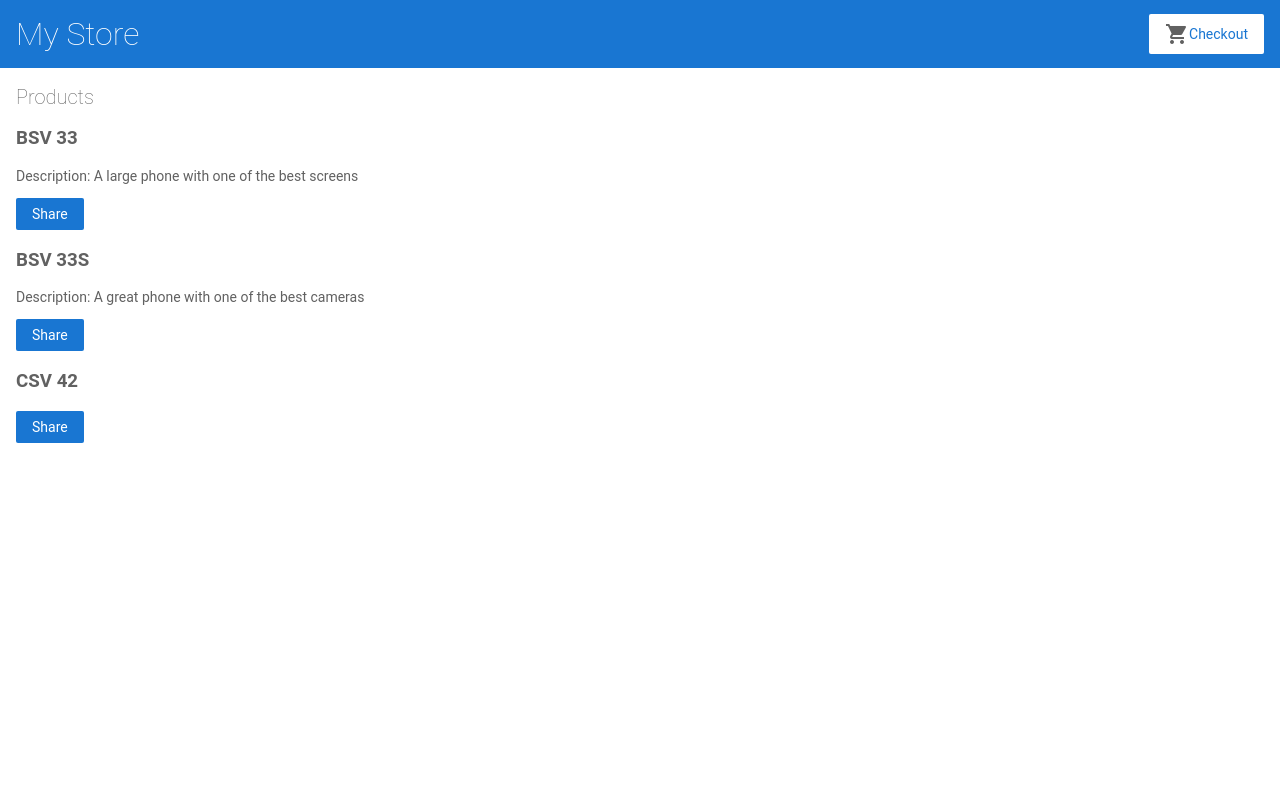
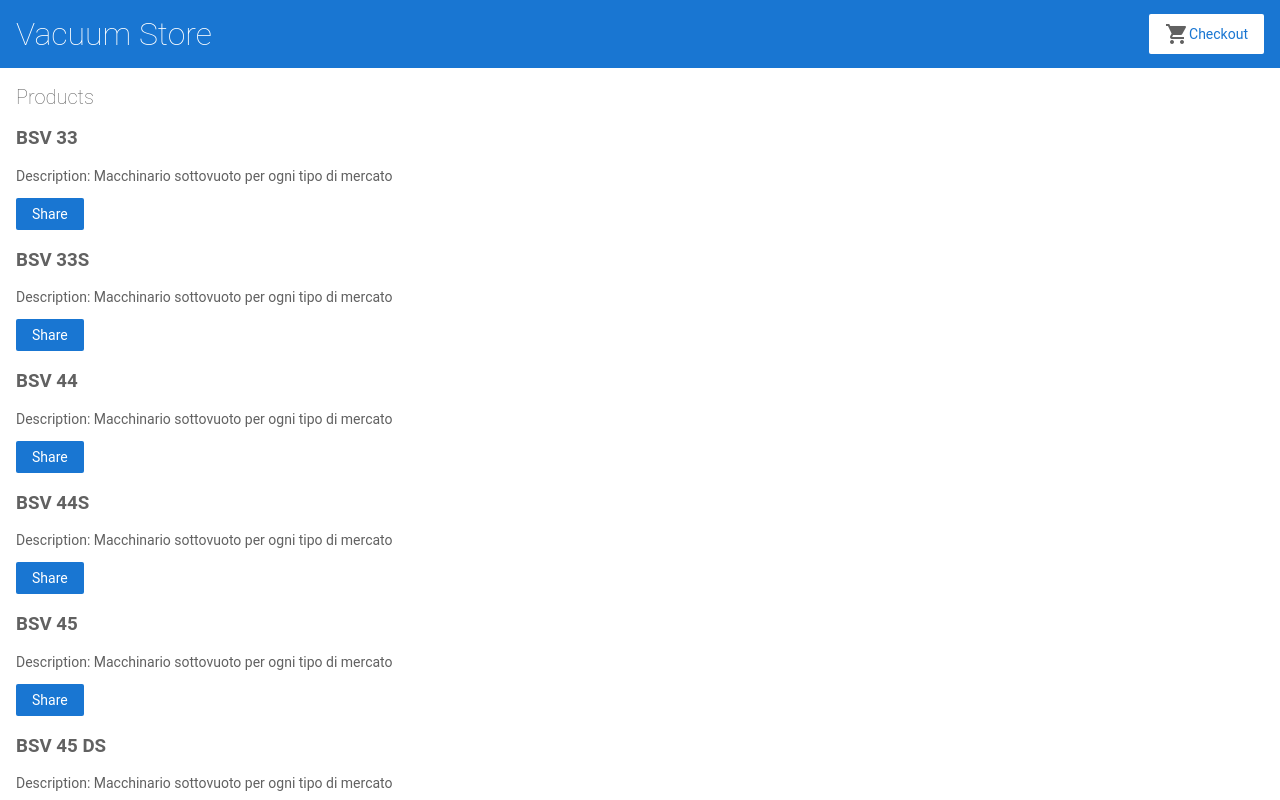
Before and after one commit to samuele2258/vacuumStore, an Angular app: page / in a window 1280 px wide. Shown: the top 800 px of the page. Built offline with nearby package versions, Linux system fonts and the light colour scheme.

Commit message:
/add products

```diff
--- a/src/app/products.ts
+++ b/src/app/products.ts
@@ -10,19 +10,55 @@ export const products = [
     id: 1,
     name: 'BSV 33',
     price: 400,
-    description: 'A large phone with one of the best screens',
+    description: 'Macchinario sottovuoto per ogni tipo di mercato',
   },
   {
     id: 2,
     name: 'BSV 33S',
     price: 450,
-    description: 'A great phone with one of the best cameras',
+    description: 'Macchinario sottovuoto per ogni tipo di mercato',
   },
   {
     id: 3,
+    name: 'BSV 44',
+    price: 2000,
+    description: 'Macchinario sottovuoto per ogni tipo di mercato',
+  },
+  {
+    id: 4,
+    name: 'BSV 44S',
+    price: 2000,
+    description: 'Macchinario sottovuoto per ogni tipo di mercato',
+  },
+  {
+    id: 5,
+    name: 'BSV 45',
+    price: 2000,
+    description: 'Macchinario sottovuoto per ogni tipo di mercato',
+  },
+  {
+    id: 6,
+    name: 'BSV 45 DS',
+    price: 2000,
+    description: 'Macchinario sottovuoto per ogni tipo di mercato',
+  },
+  {
+    id: 7,
+    name: 'BSV 54',
+    price: 2000,
+    description: 'Macchinario sottovuoto per ogni tipo di mercato',
+  },
+  {
+    id: 8,
+    name: 'BSV 94',
+    price: 2000,
+    description: 'Macchinario sottovuoto per ogni tipo di mercato',
+  },
+  {
+    id: 8,
     name: 'CSV 42',
     price: 2000,
-    description: '',
+    description: 'Macchinario sottovuoto per ogni tipo di mercato',
   },
 ];
 
--- a/src/app/top-bar/top-bar.component.html
+++ b/src/app/top-bar/top-bar.component.html
@@ -1,9 +1,10 @@
 <a [routerLink]="['/']">
-  <h1>My Store</h1>
+  <h1>Vacuum Store</h1>
 </a>
 
-<a class="button fancy-button"><em class="material-icons">shopping_cart</em>Checkout</a>
-
+<a class="button fancy-button"
+  ><em class="material-icons">shopping_cart</em>Checkout</a
+>
 
 <!--
 Copyright Google LLC. All Rights Reserved.
```
